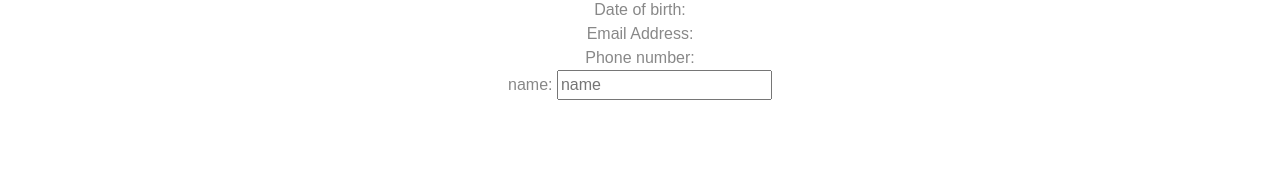
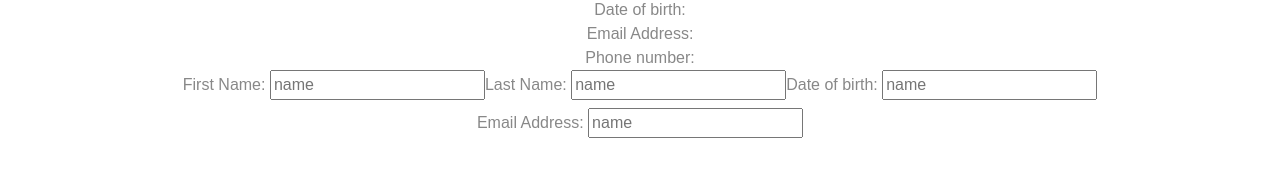
Before and after one commit to Collins33/hospital, an Angular app: page /patients in a window 1280 px wide. Shown: the part 523-700 px from the top of the page. Built offline with nearby package versions, Linux system fonts and the light colour scheme.

Commit message:
I have added twoWay databinding to other properties of the patient allowing a user to edit the information

```diff
--- a/src/app/patient/patient.component.html
+++ b/src/app/patient/patient.component.html
@@ -13,8 +13,17 @@
 <div><span>Email Address:</span>{{selectedPatient.email}}</div>
 <div><span>Phone number:</span>{{selectedPatient.phone}}</div>
 <div>
-  <label>name:
+  <label>First Name:
     <input [(ngModel)]="selectedPatient.first" placeholder="name">
+  </label>
+   <label>Last Name:
+    <input [(ngModel)]="selectedPatient.last" placeholder="name">
+  </label>
+  <label>Date of birth:
+    <input [(ngModel)]="selectedPatient.birth" placeholder="name">
+  </label>
+  <label>Email Address:
+    <input [(ngModel)]="selectedPatient.email" placeholder="name">
   </label>
 </div>
 
```
